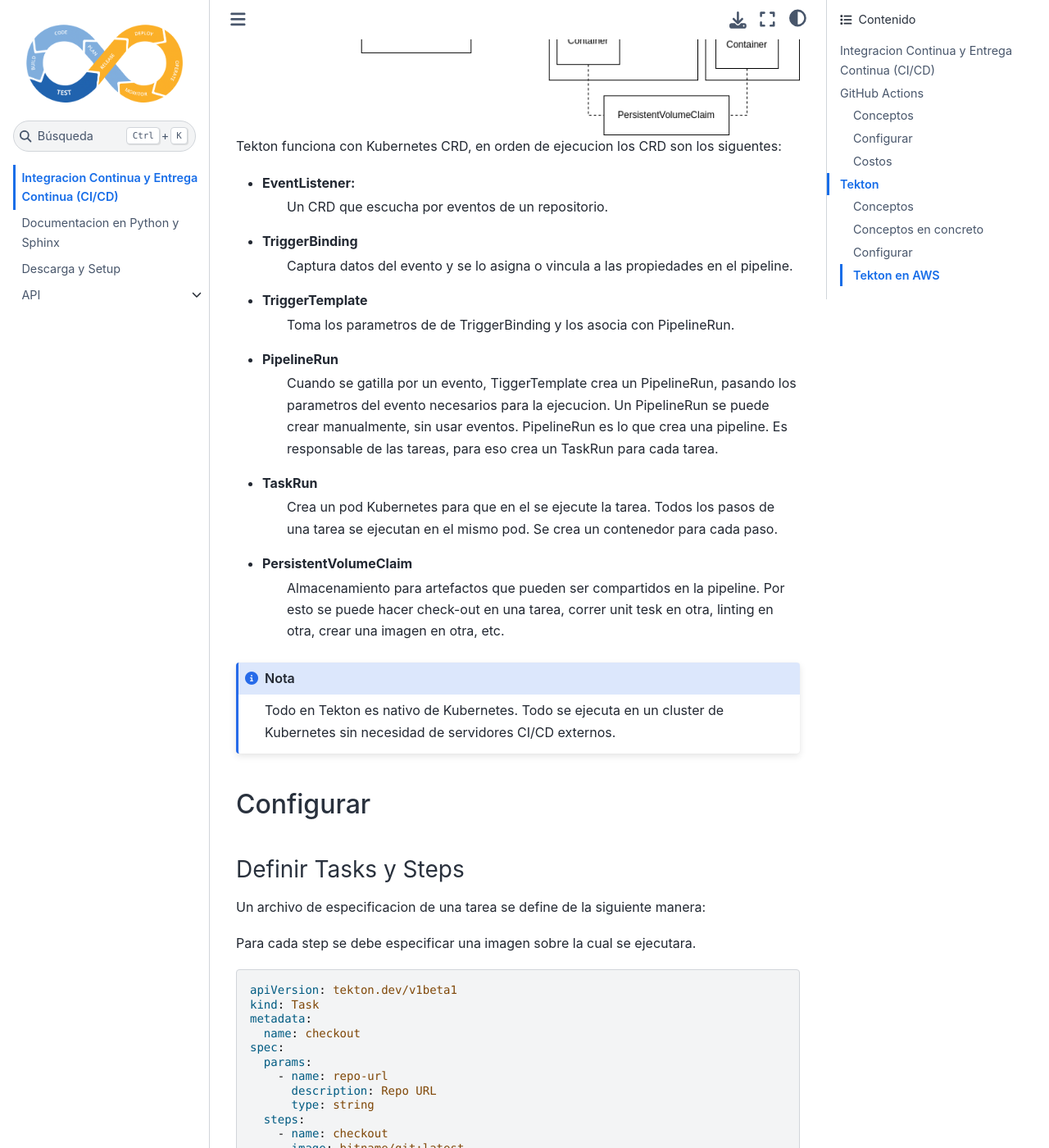
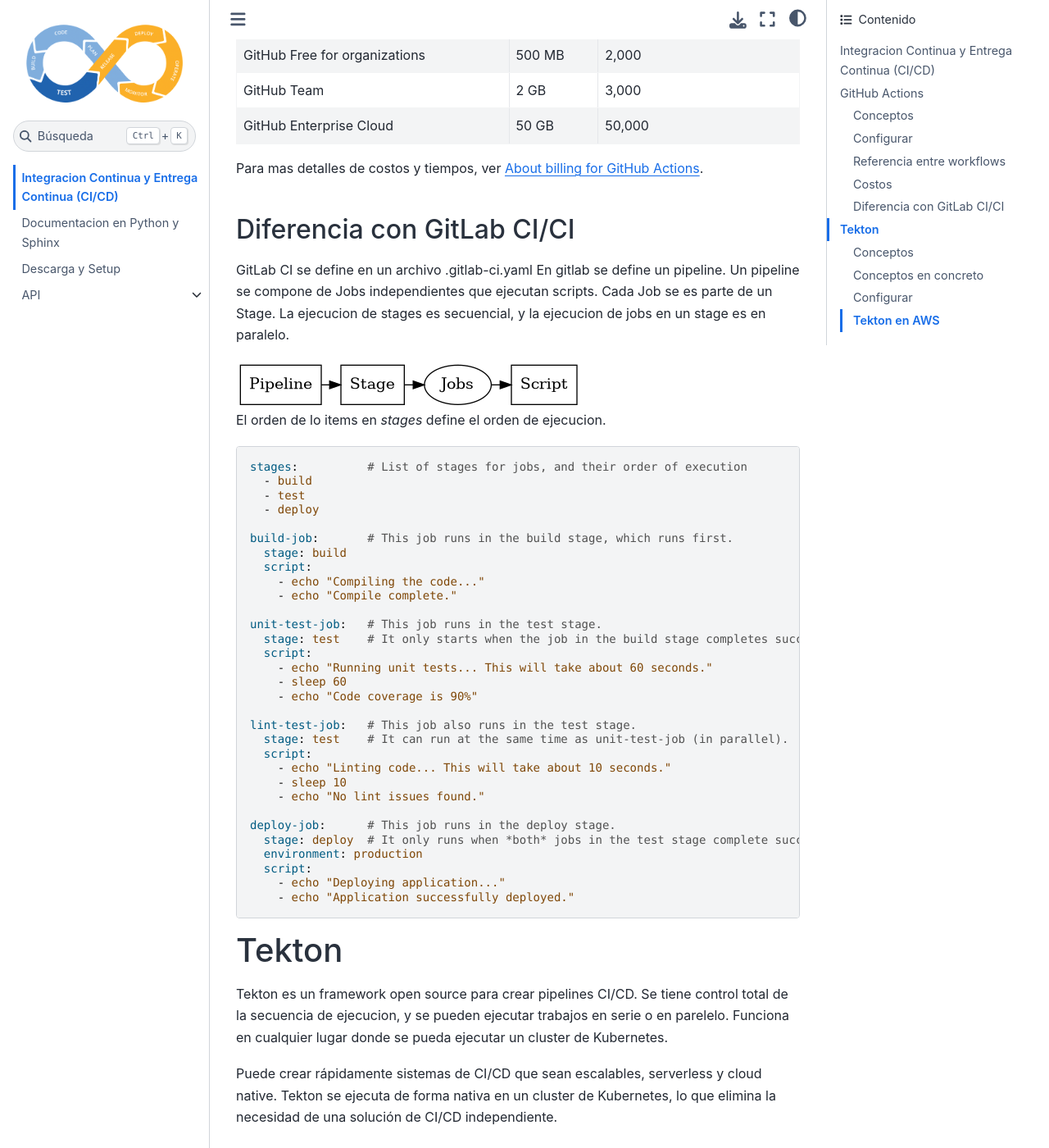
Before and after one commit to valegui/private-test-intro-cicd, a Sphinx documentation site: the page built from docs/source/cicd.rst, in a window 1280 px wide and 1400 px high, scrolled down 4225 px. Shown: the whole window at 82% size. Built offline with Sphinx 7.4.7 and the Sphinx Book theme 1.1.4, drawn with Linux system fonts in a browser that asks for light colours; pages that are not in the unit, such as notebooks, are missing from menus; some of the changed text lies outside the part shown.

```diff
--- a/docs/source/cicd.rst
+++ b/docs/source/cicd.rst
@@ -1,5 +1,13 @@
 Integracion Continua y Entrega Continua (CI/CD)
 ===============================================
+
+* CI es integrar contantemente el cambio en el codigo, usando scripts para builds y pruebas sobre
+los cambios.
+* CD es la practica de crear y desplegar codigo, generalmente en un ambiente de prueba, asi se puede
+pasar a produccion en cualquier momento.
+
+Se puede hacer despliegue cada vez que se integra, o se puede tener CI haciendo tests en otras ramas
+y pull_requests, y al hacer el merge a master comienza CD.
 
 GitHub Actions
 ==============
@@ -83,11 +91,81 @@ Configurar
              line-length: '88'
              exclude: '/(\.git|\.hg|\.mypy_cache|\.pytest_cache|\.tox|\.venv|_build|build|dist)/'
 
+Referencia entre workflows
+^^^^^^^^^^^^^^^^^^^^^^^^^^
+
+.. code-block:: yaml
+
+  name: Dependent workflow
+
+  on:
+    workflow_run:
+      workflows: ['Example workflow']
+      branches: ['master']
+      types:
+        - completed
+
+Si se especifican multiples workflows, solo uno necesita lograr el estado indicado en `types`. Si se
+necesita que el workflow que llego al estado indicado, lo haya hecho con exito, es necesario
+controlar el estado en el job.
+
+.. code-block:: yaml
+
+  jobs:
+  on-success:
+    runs-on: ubuntu-latest
+    if: ${{ github.event.workflow_run.conclusion == 'success' }}
+    steps:
+      - run: echo 'The triggering workflow passed'
+  on-failure:
+    runs-on: ubuntu-latest
+    if: ${{ github.event.workflow_run.conclusion == 'failure' }}
+    steps:
+      - run: echo 'The triggering workflow failed'
+
 
 GitHub Pages
 ------------
 
 .. image:: _static/gh-pages.png
+
+.. code-block:: yaml
+
+  name: GitHub Pages
+
+  on:
+    push:
+      branches: [ "main"]
+
+  permissions:
+      contents: write
+
+  jobs:
+    deploy:
+      runs-on: ubuntu-latest
+      permissions:
+        contents: write
+      steps:
+        - name: Checkout
+          uses: actions/checkout@v3
+        - name: Install dependencies
+          run: |
+            python -m pip install --upgrade pip
+            pip install -r requirements.txt
+        - name: Setup Graphviz
+          uses: ts-graphviz/setup-graphviz@v1
+          with:
+            ubuntu-skip-apt-update: true
+        - name: Sphinx build
+          run: |
+            sphinx-build -b html docs/source/ docs/build/html
+        - name: Deploy
+          uses: peaceiris/actions-gh-pages@v3
+          if: ${{ github.ref == 'refs/heads/main' }}
+          with:
+            github_token: ${{ secrets.GITHUB_TOKEN }}
+            publish_dir: docs/build/html
+            force_orphan: true
 
 
 Runner propio
@@ -131,6 +209,63 @@ Costos
 
 Para mas detalles de costos y tiempos, ver
 `About billing for GitHub Actions <https://docs.github.com/en/billing/managing-billing-for-github-actions/about-billing-for-github-actions>`_.
+
+Diferencia con GitLab CI/CI
+^^^^^^^^^^^^^^^^^^^^^^^^^^^
+GitLab CI se define en un archivo .gitlab-ci.yaml
+En gitlab se define un pipeline. Un pipeline se compone de Jobs independientes que ejecutan
+scripts. Cada Job se es parte de un Stage. La ejecucion de stages es secuencial, y la ejecucion de
+jobs en un stage es en paralelo.
+
+.. graphviz::
+
+    digraph conceptosgitlab {
+
+       "Pipeline" [shape=box]
+       "Stage" [shape=box]
+       "Jobs" [shape=ellipse]
+       "Script" [shape=box]
+
+       { rank=same "Pipeline" "Stage" "Jobs" "Script"}
+
+       "Pipeline" -> "Stage" -> "Jobs" -> "Script";
+   }
+
+El orden de lo items en `stages` define el orden de ejecucion.
+
+.. code-block:: yaml
+
+  stages:          # List of stages for jobs, and their order of execution
+    - build
+    - test
+    - deploy
+
+  build-job:       # This job runs in the build stage, which runs first.
+    stage: build
+    script:
+      - echo "Compiling the code..."
+      - echo "Compile complete."
+
+  unit-test-job:   # This job runs in the test stage.
+    stage: test    # It only starts when the job in the build stage completes successfully.
+    script:
+      - echo "Running unit tests... This will take about 60 seconds."
+      - sleep 60
+      - echo "Code coverage is 90%"
+
+  lint-test-job:   # This job also runs in the test stage.
+    stage: test    # It can run at the same time as unit-test-job (in parallel).
+    script:
+      - echo "Linting code... This will take about 10 seconds."
+      - sleep 10
+      - echo "No lint issues found."
+
+  deploy-job:      # This job runs in the deploy stage.
+    stage: deploy  # It only runs when *both* jobs in the test stage complete successfully.
+    environment: production
+    script:
+      - echo "Deploying application..."
+      - echo "Application successfully deployed."
 
 
 Tekton
```
